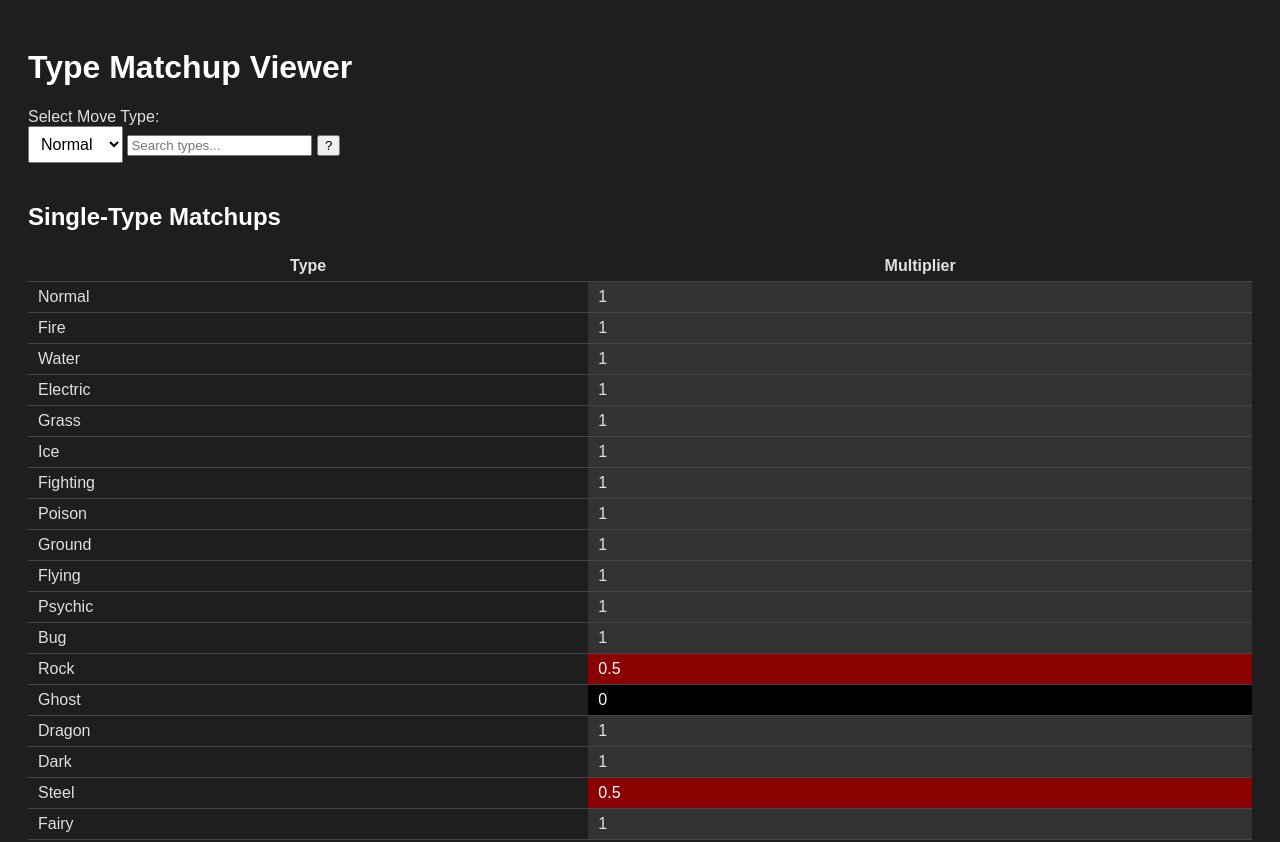
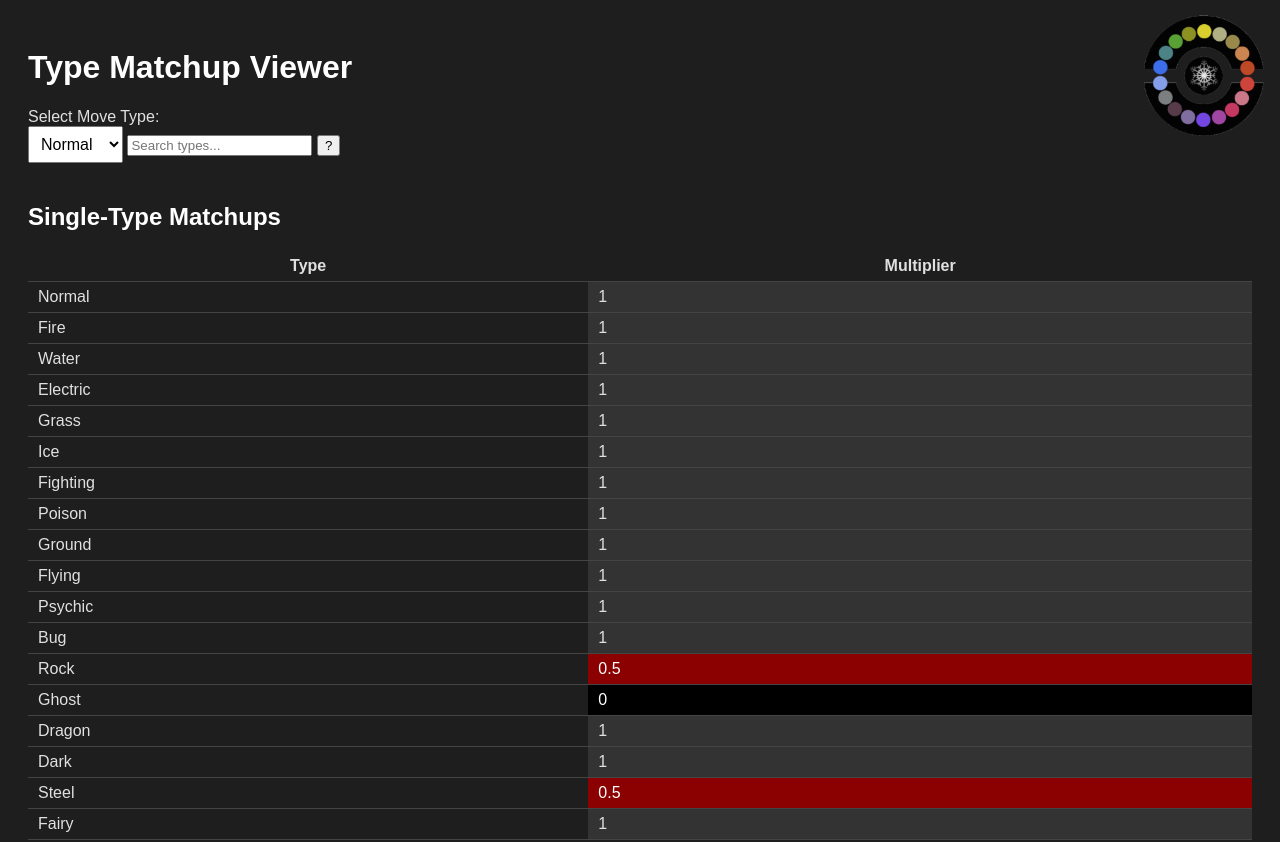
Before and after one commit to sugoi-winter/type-matchup-viewer, a website with bundled scripts: page index.html in a window 1280 px wide. Shown: the top 842 px of the page. Built offline with nearby package versions, Linux system fonts and the light colour scheme.

Commit message:
Updated index.html
Added the favicon to the page itself. Do you like it?

```diff
--- a/index.html
+++ b/index.html
@@ -69,9 +69,21 @@
 	  cursor: pointer;
 	}
 
+	.page-icon {
+	  position: fixed;
+	  top: 12px;
+	  right: 12px;
+	  width: 128px;
+	  height: 128px;
+	  opacity: 0.9;
+	  pointer-events: none;
+	}
+
   </style>
 </head>
 <body>
+
+  <img src="favicon.png" class="page-icon" alt="Site Icon">
 
   <h1>Type Matchup Viewer</h1>
 
```
